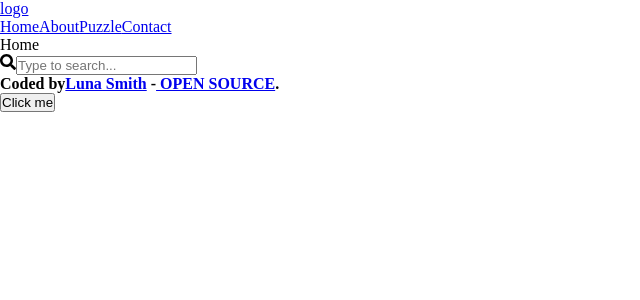
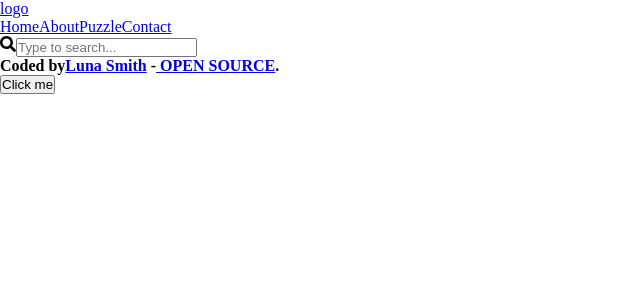
Before and after one commit to Lu-Smith/searchbar_react_vite, a React (Vite) app in the folder react-search-bar/: page / in a window 1280 px wide. Shown: the top 300 px of the page, without its empty margins (0-640 px from the left). Built offline with nearby package versions, Linux system fonts and the light colour scheme.

Commit message:
Updated Home.tsx

```diff
--- a/react-search-bar/src/App.tsx
+++ b/react-search-bar/src/App.tsx
@@ -1,7 +1,5 @@
 import { useState } from 'react';
 import { Routes, Route } from 'react-router-dom';
-import SearchBar from "./components/SearchBar";
-import SearchResults from './components/SearchResults';
 import NavBar from './components/NavBar';
 import Footer from './components/Footer';
 
@@ -11,14 +9,7 @@ import About from './components/pages/About';
 import Contact from './components/pages/Contact';
 import Puzzle from './components/pages/Puzzle';
 
-interface AppProps {
-  setResults: (results: { name: string }[]) => void;
-  results: { name: string }[];
-}
-
 function App() {
-
-  const [results, setResults] = useState<AppProps['results']>([])
 
   return (
     <div className='App'>
@@ -30,8 +21,6 @@ function App() {
           <Route path='/puzzle' element={<Puzzle />} />
           <Route path='/contact' element={<Contact />} />
         </Routes>
-        <SearchBar setResults={setResults} />
-        <SearchResults results={results} />
         <Footer />
       </div>
     </div>
--- a/react-search-bar/src/components/pages/Home.tsx
+++ b/react-search-bar/src/components/pages/Home.tsx
@@ -1,8 +1,20 @@
-import React from 'react'
+import { useState } from 'react'
+import SearchBar from "../SearchBar"
+import SearchResults from '../SearchResults'
+
+interface AppProps {
+  setResults: (results: { name: string }[]) => void;
+  results: { name: string }[];
+}
 
 const Home = () => {
+  const [results, setResults] = useState<AppProps['results']>([])
+
   return (
-    <div>Home</div>
+    <div>
+        <SearchBar setResults={setResults} />
+        <SearchResults results={results} />
+    </div>
   )
 }
 
```
Also changed, not shown: react-search-bar/src/components/NavBar.tsx (indentation only).
